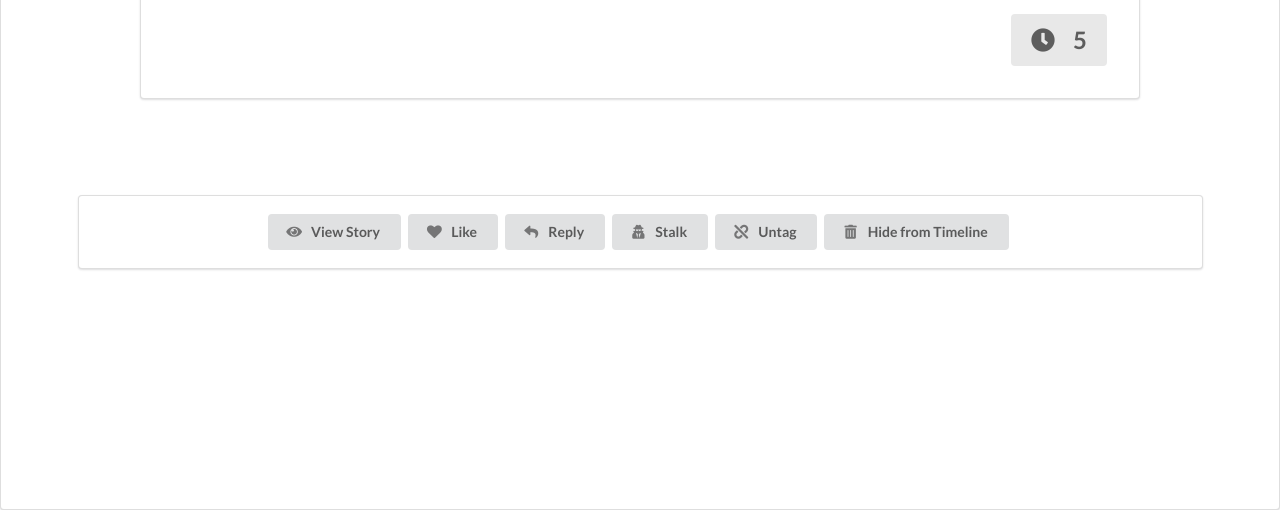
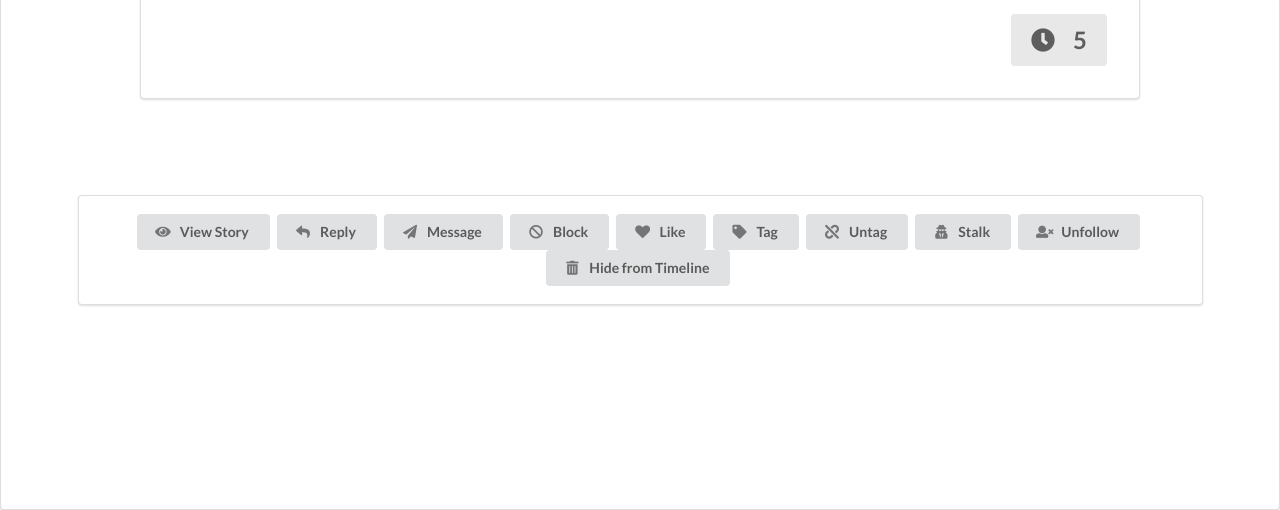
Before and after one commit to EmilyHu1224/261-Game-Project, a plain HTML site: page index.html in a window 1280 px wide. Both pictures are taken after a click on the button "Start". Shown: the part 399-909 px from the top of the page. Drawn offline with Linux system fonts and the light colour scheme.

Commit message:
Beta 2.1
Rearranged the order of reactions

```diff
--- a/index.html
+++ b/index.html
@@ -74,32 +74,32 @@
 				<div class="ui button reactionBtn" data-reaction='View Story'>
 			    	<i class="eye icon"></i> View Story
 			  	</div>
+			  	<div class="ui button reactionBtn" data-reaction='Reply'>
+			    	<i class="reply icon"></i> Reply
+			  	</div>
+			  	<div class="ui button reactionBtn" data-reaction='Message'>
+			    	<i class="paper plane icon"></i> Message
+			  	</div>
+			  	<div class="ui button reactionBtn" data-reaction='Block'>
+			    	<i class="ban icon"></i> Block
+			  	</div>
 				<div class="ui button reactionBtn" data-reaction='Like'>
 			    	<i class="heart icon"></i> Like
+			  	</div>
+			  	<div class="ui button reactionBtn" data-reaction='Tag'>
+			    	<i class="tag icon"></i> Tag
+			  	</div>
+			  	<div class="ui button reactionBtn" data-reaction='Untag'>
+			    	<i class="unlink icon"></i> Untag
+			  	</div>
+			  	<div class="ui button reactionBtn" data-reaction='Stalk'>
+			    	<i class="user secret icon"></i> Stalk
 			  	</div>
 			  	<div class="ui button reactionBtn" data-reaction='Unfollow'>
 			    	<i class="user times icon"></i> Unfollow
 			  	</div>
-			  	<div class="ui button reactionBtn" data-reaction='Message'>
-			    	<i class="paper plane icon"></i> Message
-			  	</div>
-			  	<div class="ui button reactionBtn" data-reaction='Tag'>
-			    	<i class="tag icon"></i> Tag
-			  	</div>
-			  	<div class="ui button reactionBtn" data-reaction='Reply'>
-			    	<i class="reply icon"></i> Reply
-			  	</div>
-			  	<div class="ui button reactionBtn" data-reaction='Stalk'>
-			    	<i class="user secret icon"></i> Stalk
-			  	</div>
 			  	<div class="ui button reactionBtn" data-reaction='Allow Following'>
 			    	<i class="user plus icon"></i> Allow Following
-			  	</div>
-			  	<div class="ui button reactionBtn" data-reaction='Untag'>
-			    	<i class="unlink icon"></i> Untag
-			  	</div>
-			  	<div class="ui button reactionBtn" data-reaction='Block'>
-			    	<i class="ban icon"></i> Block
 			  	</div>
 			</div>
 
@@ -110,14 +110,17 @@
 			  	<div class="ui button reactionBtn" data-reaction='Reply'>
 			    	<i class="reply icon"></i> Reply
 			  	</div>
-			  	<div class="ui button reactionBtn" data-reaction='Nothing'>
-			    	<i class="circle icon"></i> Nothing
-			  	</div>
 			  	<div class="ui button reactionBtn" data-reaction='Message'>
 			    	<i class="paper plane icon"></i> Message
 			  	</div>
+			  	<div class="ui button reactionBtn" data-reaction='Block'>
+			    	<i class="ban icon"></i> Block
+			  	</div>
 			  	<div class="ui button reactionBtn" data-reaction='Send a Snap'>
 			    	<i class="camera icon"></i> Send a Snap
+			  	</div>
+			  	<div class="ui button reactionBtn" data-reaction='Nothing'>
+			    	<i class="circle icon"></i> Nothing
 			  	</div>
 			</div>
 
@@ -125,17 +128,29 @@
 				<div class="ui button reactionBtn" data-reaction='View Story'>
 			    	<i class="eye icon"></i> View Story
 			  	</div>
-				<div class="ui button reactionBtn" data-reaction='Like'>
+			  	<div class="ui button reactionBtn" data-reaction='Reply'>
+			    	<i class="reply icon"></i> Reply
+			  	</div>
+			  	<div class="ui button reactionBtn" data-reaction='Message'>
+			    	<i class="paper plane icon"></i> Message
+			  	</div>
+			  	<div class="ui button reactionBtn" data-reaction='Block'>
+			    	<i class="ban icon"></i> Block
+			  	</div>
+			  	<div class="ui button reactionBtn" data-reaction='Like'>
 			    	<i class="heart icon"></i> Like
 			  	</div>
-			  	<div class="ui button reactionBtn" data-reaction='Reply'>
-			    	<i class="reply icon"></i> Reply
+			  	<div class="ui button reactionBtn" data-reaction='Tag'>
+			    	<i class="tag icon"></i> Tag
+			  	</div>
+			  	<div class="ui button reactionBtn" data-reaction='Untag'>
+			    	<i class="unlink icon"></i> Untag
 			  	</div>
 			  	<div class="ui button reactionBtn" data-reaction='Stalk'>
 			    	<i class="user secret icon"></i> Stalk
 			  	</div>
-			  	<div class="ui button reactionBtn" data-reaction='Untag'>
-			    	<i class="unlink icon"></i> Untag
+			  	<div class="ui button reactionBtn" data-reaction='Unfollow'>
+			    	<i class="user times icon"></i> Unfollow
 			  	</div>
 			  	<div class="ui button reactionBtn" data-reaction='Hide from Timeline'>
 			    	<i class="trash alternate icon"></i> Hide from Timeline
```
